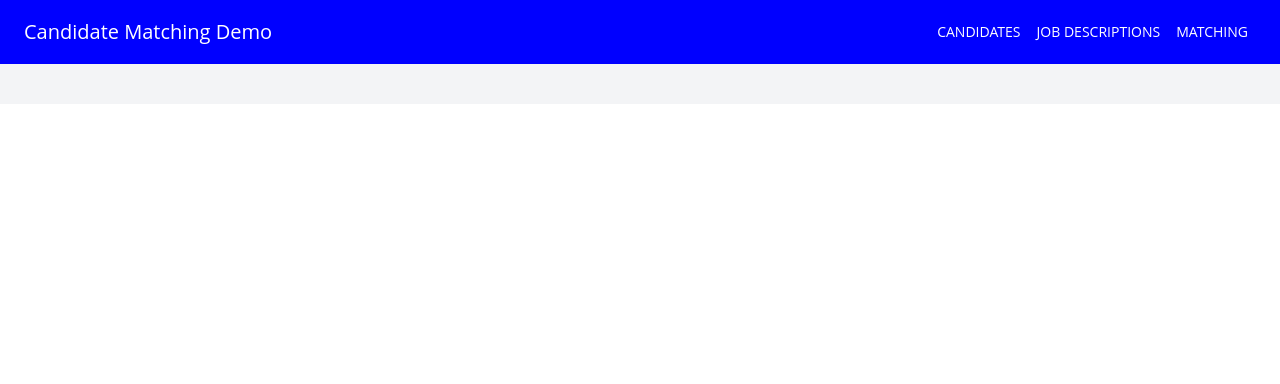
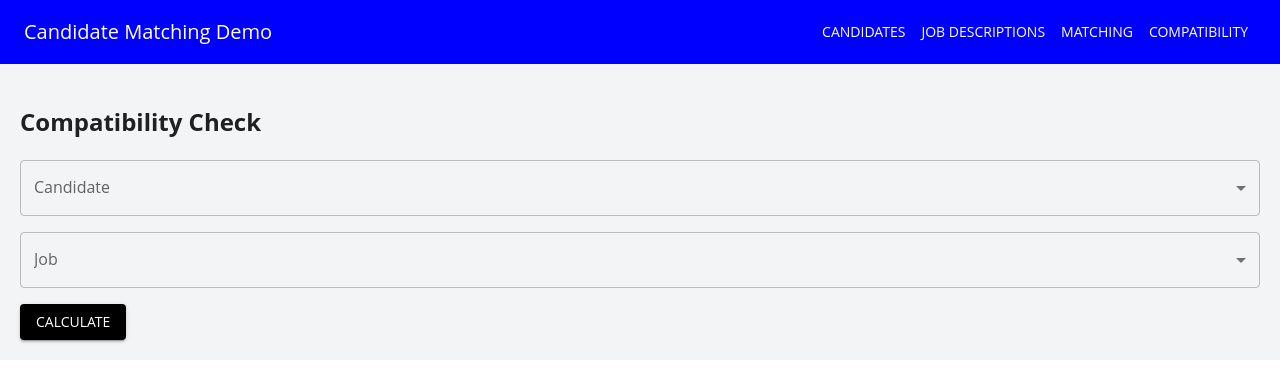
Before and after one commit to skarlinski/candidate-matching, a React (Create React App) app: page /compatibility in a window 1280 px wide. Shown: the top 384 px of the page. Built offline with nearby package versions, Linux system fonts and the light colour scheme.

Commit message:
Add candidate-job compatibility feature

```diff
--- a/src/App.js
+++ b/src/App.js
@@ -7,6 +7,7 @@ import Candidates from './components/Candidates';
 import Jobs from './components/Jobs';
 import Matching from './components/Matching';
 import SoftwareEngineerMatching from './components/SoftwareEngineerMatching';
+import CandidateCompatibility from './components/CandidateCompatibility';
 
 
 function App() {
@@ -20,6 +21,7 @@ function App() {
           <Button color="inherit" component={Link} to="/candidates">Candidates</Button>
           <Button color="inherit" component={Link} to="/jobs">Job Descriptions</Button>
           <Button color="inherit" component={Link} to="/software-matching">Matching</Button>
+          <Button color="inherit" component={Link} to="/compatibility">Compatibility</Button>
         </Toolbar>
       </AppBar>
       <div style={{ padding: '20px', backgroundColor:'rgb(243, 244, 246)'  }}>
@@ -29,6 +31,7 @@ function App() {
           <Route path="/jobs" element={<Jobs />} />
           <Route path="/matching" element={<Matching />} />
           <Route path="/software-matching" element={<SoftwareEngineerMatching />} />
+          <Route path="/compatibility" element={<CandidateCompatibility />} />
         </Routes>
       </div>
     </Router>
--- /dev/null
+++ b/src/components/CandidateCompatibility.js
@@ -0,0 +1,70 @@
+import React, { useState } from 'react';
+import { FormControl, InputLabel, Select, MenuItem, Button, Typography } from '@mui/material';
+import { softwareEngineerCandidates as cands, softwareEngineerJobs as jbs } from '../data/Data';
+
+function calcScore(cand, jb){
+  let s=0;
+  let w=jb.weights;
+  if(cand.category===jb.category){
+    s+=w.category*5;
+  }
+  if(cand.companyScore>=jb.companyScoreRange[0] && cand.companyScore<=jb.companyScoreRange[1]){
+    s+=w.companyScore*cand.companyScore;
+  }else{
+    s+=w.companyScore*Math.max(0,cand.companyScore-1);
+  }
+  if(cand.seniorityLevel>=jb.seniorityLevelRange[0] && cand.seniorityLevel<=jb.seniorityLevelRange[1]){
+    s+=w.seniorityLevel*cand.seniorityLevel;
+  }else{
+    s+=w.seniorityLevel*Math.max(0,cand.seniorityLevel-1);
+  }
+  if(cand.yearsOfExperience>=jb.yearsOfExperience){
+    s+=w.yearsOfExperience*5;
+  }else{
+    const e=(cand.yearsOfExperience/jb.yearsOfExperience)*5;
+    s+=w.yearsOfExperience*e;
+  }
+  if(cand.educationQuality>=jb.educationQualityRange[0] && cand.educationQuality<=jb.educationQualityRange[1]){
+    s+=w.educationQuality*cand.educationQuality;
+  }else{
+    s+=w.educationQuality*Math.max(0,cand.educationQuality-1);
+  }
+  return s;
+}
+
+export default function CandidateCompatibility(){
+  const [cid,setCid]=useState('');
+  const [jid,setJid]=useState('');
+  const [score,setScore]=useState(null);
+
+  const calcIt=()=>{
+    const c=cands.find(x=>x.id===parseInt(cid));
+    const j=jbs.find(x=>x.id===parseInt(jid));
+    if(c&&j){
+      const sc=calcScore(c,j);
+      setScore(sc);
+    }
+  };
+
+  return (
+    <div>
+      <h2>Compatibility Check</h2>
+      <FormControl fullWidth sx={{mb:2}}>
+        <InputLabel id="cand">Candidate</InputLabel>
+        <Select labelId="cand" value={cid} label="Candidate" onChange={e=>setCid(e.target.value)}>
+          {cands.map(c=>(<MenuItem key={c.id} value={c.id}>{c.name}</MenuItem>))}
+        </Select>
+      </FormControl>
+      <FormControl fullWidth sx={{mb:2}}>
+        <InputLabel id="job">Job</InputLabel>
+        <Select labelId="job" value={jid} label="Job" onChange={e=>setJid(e.target.value)}>
+          {jbs.map(j=>(<MenuItem key={j.id} value={j.id}>{j.title}</MenuItem>))}
+        </Select>
+      </FormControl>
+      <Button variant="contained" onClick={calcIt}>Calculate</Button>
+      {score!==null && (
+        <Typography sx={{mt:2}}>Score: {score.toFixed(2)}</Typography>
+      )}
+    </div>
+  );
+}
```
